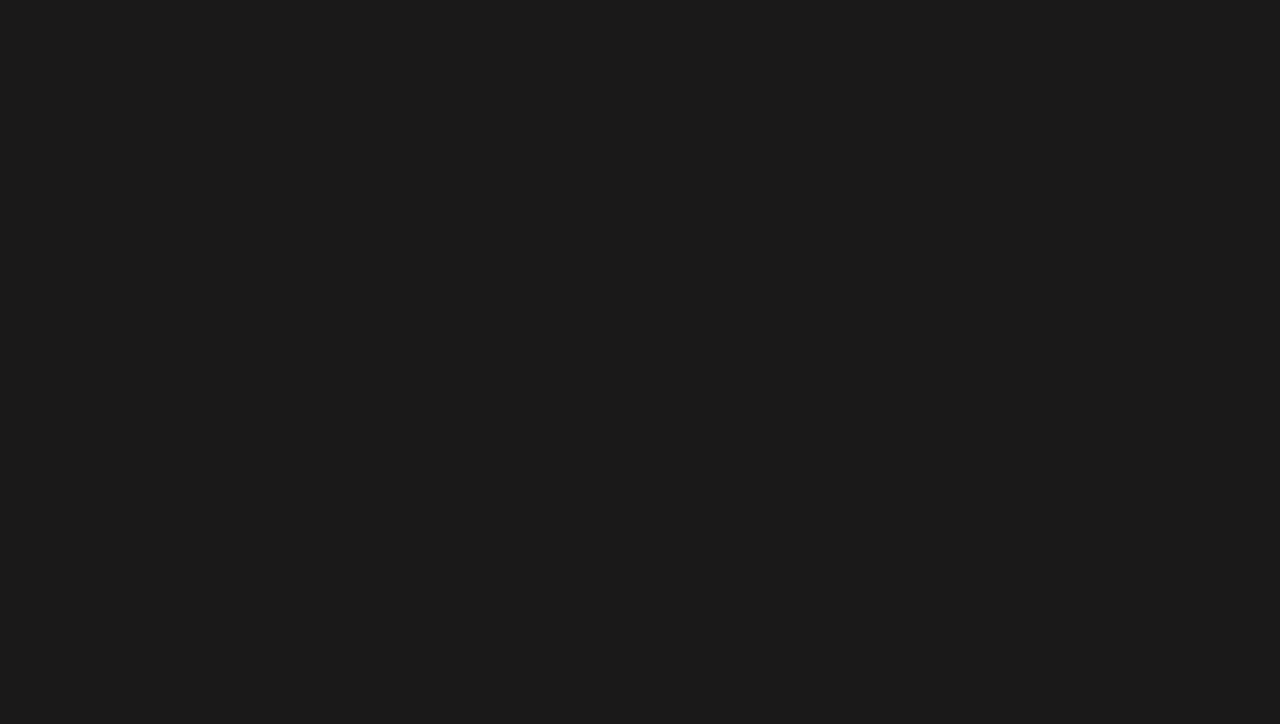
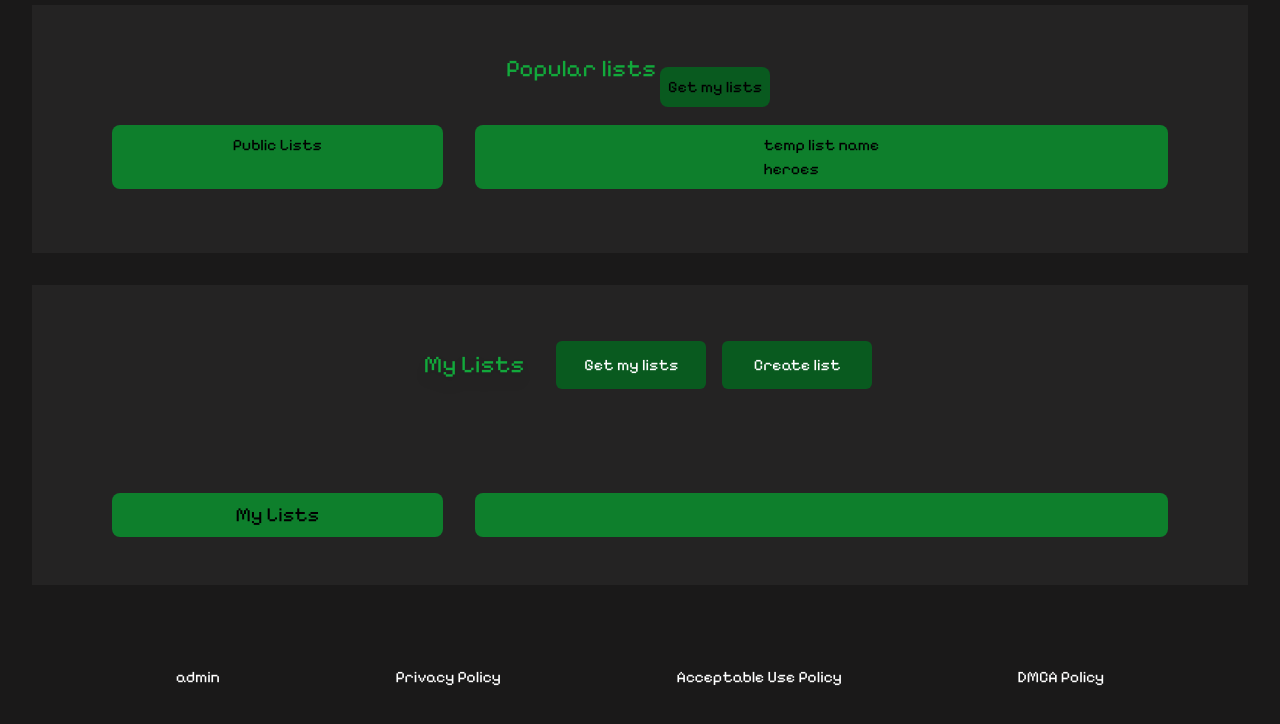
Before and after one commit to aruan4/se3316-aruan4-lab4, a React (Create React App) app in the folder lab4/: page /admin in a window 1280 px wide. Before the commit this address had no page. Shown: the part 1008-1732 px from the top of the page. Before the commit the page ends 800 px from the top, so only its background shows below. Built offline with nearby package versions, Linux system fonts and the light colour scheme; the HTML template or start-up script is replaced by a standard one.

Commit message:
admin, login, public lists functionalities

```diff
--- a/lab4/src/App.js
+++ b/lab4/src/App.js
@@ -2,6 +2,7 @@ import React from 'react';
 import { BrowserRouter as Router, Route, Routes } from 'react-router-dom';
 import Guestpage from './components/Guestpage';
 import Userpage from './components/Userpage';
+import Adminpage from './components/Adminpage';
 import PP from './components/PP';
 import AUP from './components/AUP';
 import DMCA from './components/DMCA';
@@ -16,6 +17,7 @@ function App() {
           <Route path="/PP" element={<PP/>}/>
           <Route path="/AUP" element={<AUP/>}/>
           <Route path="/DMCA" element={<DMCA/>}/>
+          <Route path="/admin" element={<Adminpage/>}/>
         </Routes>
       </Router>
     </div>
--- a/lab4/src/Server/index.js
+++ b/lab4/src/Server/index.js
@@ -80,6 +80,13 @@ router_users.post('/reset', async (req, res) => {
 router_users.post('/register', async (req, res) => {
     const login = req.body;
     try {
+        //  //Check for duplicate emails
+        //  const snapshot = await usersDb.get();
+        //  const emailExists = snapshot.docs.some(doc => doc.data().email === login.email);
+
+        //  if (emailExists) {
+        //      return res.status(400).send('Email already exists');
+        //  }
         //Create user in authentication db
         const userCredential = await createUserWithEmailAndPassword(auth, login.email, login.password);
 
@@ -89,11 +96,35 @@ router_users.post('/register', async (req, res) => {
             email: login.email,
             nickname: login.nickname,
         });
-        res.send('Verification email sent');
+        res.status(200).send('Verification email sent');
       } catch (error) {
-        res.send('Internal Server Error');
+        res.status(500).send('Internal Server Error');
       }
 });
+
+//Check credentials
+router_users.get('/check', async (req, res) => {
+    try {
+        const credentials = req.body;
+        //Check who is logged in currently
+        const currentUser = auth.currentUser;
+        if(currentUser) {
+            console.log("User is logged in:", currentUser.uid);
+        } else {
+            console.log("No user is currently logged in.");
+            res.send('Not logged in');
+        }
+        //Get the email of the user so we can match it to a nickname
+        const userSnapshot = await usersDb.get();
+        userSnapshot.forEach((doc) => {
+            if(doc.data().type == 'aadmin' && doc.data().email == credentials.email){
+                res.status(200).send('Admin login');
+            }
+        });
+    } catch (error) {
+        res.status(400).send('Not admin')
+    }
+})
 
 //Login User
 router_users.post('/login', async (req, res) => {
@@ -112,8 +143,8 @@ router_users.post('/login', async (req, res) => {
 //Logout User
 router_users.post('/logout', async (req, res) => {
     try {
-        await signOut();
-        console.log('Signed out!');
+        await signOut(auth);
+        res.status(200).send('Signed out!');
     } catch (error) {
         console.log('Error logging out:', error.message);
     }
@@ -271,6 +302,23 @@ router_users.get('/lists/view', async (req, res) => {
     }
 });
 
+//Get all public existing lists
+router_users.get('/lists/viewall', async (req, res) => {
+    try {
+        //Search through firestore for a certain list name and corrosponding nickname
+        const snapshot  = await listsDb.get();
+        let data = [];
+        snapshot.forEach((doc) => {
+            if(data.length < 10 && doc.data().visibility == 'Public')
+                data.push(doc.data());
+        });
+        res.send(data);
+    } catch (error) {
+        console.log('Error getting Firestore data:', error);
+        res.status(500).send('Internal Server Error');
+    }
+});
+
 //Delete an existing list
 router_users.delete('/lists/delete', async (req, res) => {
     const listName = req.query;
--- /dev/null
+++ b/lab4/src/components/Adminpage.jsx
@@ -0,0 +1,26 @@
+import React from 'react';
+import HomeUser from './HomeUser';
+import MyLists from './MyLists';
+import Search from './Search';
+import PopularLists from './PopularLists';
+import Header from './Header';
+
+const Adminpage = () => {
+    return(
+        <div>
+            <Header/>
+            <HomeUser/>
+            <Search/>
+            <PopularLists/>
+            <MyLists/>
+            <div className='flex items-center justify-evenly py-12'>
+                <p className='text-white'>admin</p>
+                <a href='/PP' className='text-white'>Privacy Policy</a>
+                <a href='/AUP' className='text-white'>Acceptable Use Policy</a>
+                <a href='/DMCA' className='text-white'>DMCA Policy</a>
+            </div>
+        </div>
+    );
+}
+
+export default Adminpage;
--- a/lab4/src/components/Login.jsx
+++ b/lab4/src/components/Login.jsx
@@ -43,8 +43,18 @@ const Login = function(){
                 headers: {"Content-Type": 'application/json'},
                 body: JSON.stringify(credentials),
             });
-            if(response.ok)
-                naviagte('/user');
+            if(response.ok){
+                const response2 = await fetch(`/api/users/check`, {
+                    method: 'POST',
+                    headers: {"Content-Type": 'application/json'},
+                    body: JSON.stringify(credentials),
+                })
+                if(response2.ok){
+                    naviagte('/admin');
+                } else{
+                    naviagte('/user');
+                }
+            }
             else
                 alert(response.statusText);
         } catch (error){
--- a/lab4/src/components/PopularLists.jsx
+++ b/lab4/src/components/PopularLists.jsx
@@ -1,23 +1,71 @@
 import {React, useState} from 'react';
+import {IoIosArrowDropleftCircle, IoIosArrowDroprightCircle} from "react-icons/io";
 
 let PopularLists = () => {
-    const [listInfo, infoState] = useState(false);
+    //Lists
+    const [lists, updateLists] = useState([]);
 
-    let handleInfo = () => {
-        infoState(!listInfo);
+    //Expand hero info
+    const [expandedIndexes, updateExpandedIndexes] = useState([]);
+    const handleExpand = (index) => {
+    //Checks whether or not the clicked index is expanded
+    const isExpanded = expandedIndexes.includes(index);
+    //If item is in array, remove it from the array and return the rest, if it isn't, add it to the array
+    updateExpandedIndexes(isExpanded ? expandedIndexes.filter((i) => i !== index) : [...expandedIndexes, index]);
+    };
+
+    //Getting user's lists
+    const getList = async () => {
+        try {
+            //Clear previous results
+            updateLists([]);
+            //Fetch call
+            const response = await fetch(`/api/users/lists/viewall`,{
+            });
+            if (!response.ok) {
+                throw new Error(`HTTP error! Status: ${response.status}`);
+            }
+            //Organize the data into a json object
+            const data = await response.json();
+            //Add to lists and add names to names list
+            updateLists(data);
+            displayList();
+        } catch (error) {
+            console.error('Error fetching data:', error);
+        }
+    }
+
+    //Display user's lists and contents
+    const displayList = async () => {
+        const listNames = [];
+        for(let property in lists){
+            if(property === 'listName'){
+                listNames.push(lists[property]);
+            }
+        }
+        return listNames;
     }
 
     return(
         <div className='px-16 py-12 m-8 bg-[#242323]'>
-            <h1 className='flex justify-center text-[#12a93b] font-techFont text-2xl pb-6'>Popular lists</h1>
+            <div className='flex justify-center items-center'>
+                <h1 className='text-[#12a93b] font-techFont text-2xl pb-6 flex justify-center items-center'>Popular lists</h1>
+                <button onClick={getList} className='bg-[#095a1f] hover:bg-[#107b2d] rounded-lg p-2 mx-1 mt-3 flex justify-center items-center'>Get my lists</button>
+            </div>
             <div className='grid grid-cols-3'>
                 <div id='col1' className=' m-4 p-2 grid grid-rows-2 justify-center rounded-lg bg-[#0e7f2c]'>
                     <p>Public Lists</p>
                     <ul>
-                        <li className='text-white hover:bg-[#3ab85c]' onClick={handleInfo}>temp</li>
+                        {lists.map((list, index) => (
+                            <div key={index} className='flex items-center'>
+                                <li className='text-white'>{list.listName}</li>
+                                {expandedIndexes.includes(index) ? <IoIosArrowDropleftCircle className='icons' color='white' size={30} onClick={() => handleExpand(index)}/>
+                                : <IoIosArrowDroprightCircle className='icons' color='white' size={30} onClick={() => handleExpand(index)}/>}
+                            </div>
+                        ))}
                     </ul>
                 </div>
-                <div id='col2' className={listInfo ? 'm-4 p-2 grid grid-rows-2 justify-center col-span-2 rounded-lg bg-[#0e7f2c]' : 'hidden'}>
+                <div id='col2' className={'m-4 p-2 grid grid-rows-2 justify-center col-span-2 rounded-lg bg-[#0e7f2c]'}>
                     <p>temp list name</p>
                     <ul>
                         <li>heroes</li>
```
Also changed, not shown: lab4/src/components/MyLists.jsx (indentation only).
